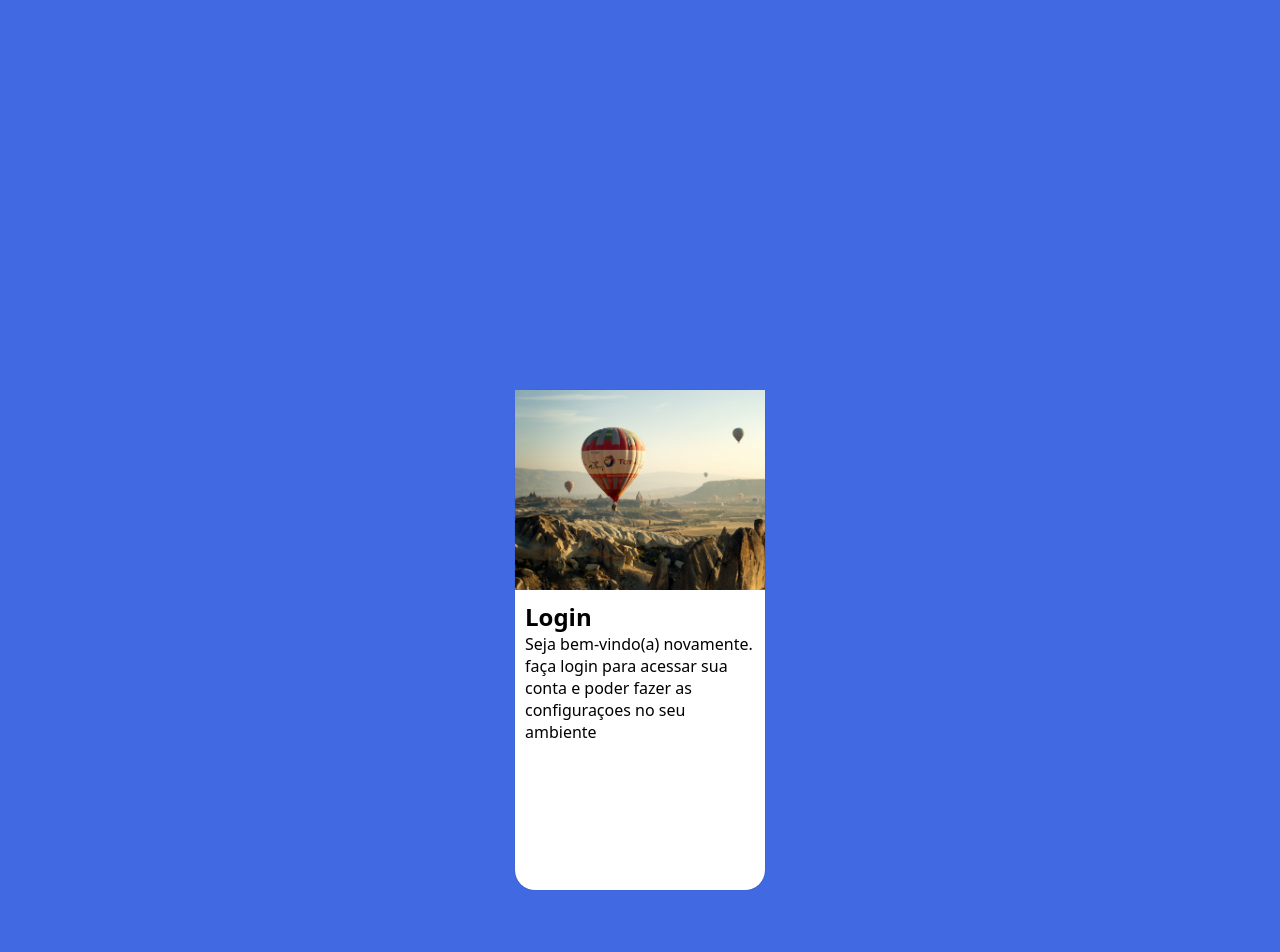
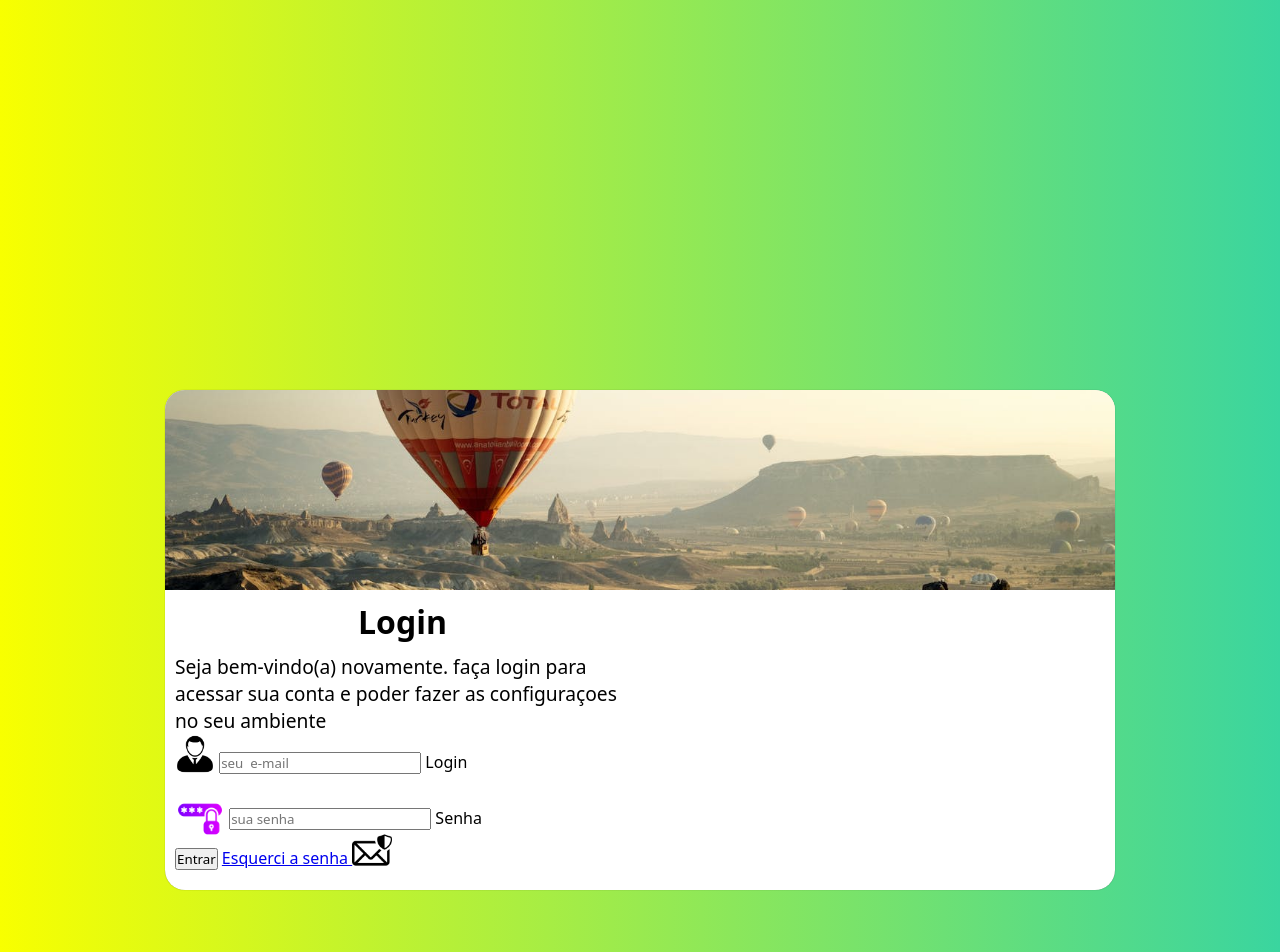
Before and after one commit to Franklin740/Projeto-Login, a plain HTML site: page index.html in a window 1280 px wide. Shown: the top 952 px of the page. Drawn offline with Linux system fonts and the light colour scheme.

Commit message:
pennutima atividade Modulo 4

```diff
--- a/index.html
+++ b/index.html
@@ -26,6 +26,52 @@
           fazer as configuraçoes no seu ambiente
         </p>
         <form action="login-php" method="post">
+          <div>
+
+            <i>
+              <img src="icon/pessoas.png"
+               alt=""
+               class="login">
+            </i>
+
+            <input type="email" name="login"
+            id="ilogin" placeholder="seu  e-mail"
+            autocomplete="email"
+            required
+            maxlength="30">
+
+            <label for="ilogin">Login</label>
+
+
+          </div>
+
+          <div class="Campo">
+            <i>
+              <img src="icon/senha.png"
+               alt=""
+               class="senha">
+            </i>
+
+            <input type="email" name="senha"
+            placeholder="sua senha" id="isenha"
+            autocomplete="current-password"
+            required
+            minlength="6" maxlength="12">
+
+            <Label for="isenha">Senha</Label>
+
+          </div>
+
+          <input type="submit" value="Entrar">
+
+          <a href="Esqueci.html">
+
+            Esquerci a senha
+            <img src="icon/secury.png"
+            alt=""
+            class="mail">
+
+          </a>
 
         </form>
       </div>
--- a/style/media-query.css
+++ b/style/media-query.css
@@ -35,7 +35,7 @@
 
    float: left;
    width: 30%;
-   height: 100%;
+   height: 70%;
 
   }
 
@@ -46,28 +46,40 @@
 
 }
 
-@media scren and (min-width: 992px) {
-  body{
-    background-image: linear-gradient(to top, var(--cor01) , var(--cor02));
+@media screen and (min-width: 992px) {
+  body, html{
+    background: linear-gradient(90deg, #f8ff00 0%, #3ad59f 100%);;
+
+
 
   }
 
   #login {
-    width:  990px;
+    width:  950px;
   }
 
-  #image{
-    float: left;
+  #login > #image{
+
+    float: right;
     width: 50%;
     height: 100%;
+
   }
 
   #login > #formulario {
 
-    float: right;
+    float: left;
     width: 50%;
 
   }
 
+  #formulario > h1 {
+    font-size: 2em;
+    text-align: center;
+    margin-bottom: 10px;
+  }
 
+  #formulario > p {
+     font-size: 1.2em;
+  }
 }
--- a/style/style.css
+++ b/style/style.css
@@ -26,9 +26,9 @@
 }
 
 body, html {
-  background-color: RoyalBlue  ;
-  height: 100vh;
-  width: 100vh;
+  background-image: url(../image/plano\ de\ fundo.jpg) ;
+  height: 100vw;
+  width: 100vw;
 }
 
 main{
@@ -64,11 +64,11 @@
   /*background-color: var(--cor02);*/
   background-image: url(../image/Balao.jpg) ;
   background-size: cover;
-  background-position: left bottom;
+  background-position: center center;
   height: 200px;
   display: block;
-  /*border-top-right-radius: 20px ;
-  border-top-left-radius: 20px;*/
+  border-top-right-radius: 20px ;
+  border-top-left-radius: 20px;
 
 
 }
@@ -78,3 +78,35 @@
 
 
 }
+
+#formulario > h1 {
+ text-align: center;
+ margin-bottom: 10px;
+}
+
+#formulario > p {
+  font-size: 0.8em;
+}
+
+.login {
+  width: 40px;
+  height: 40px;
+  vertical-align: bottom;
+}
+
+.senha {
+  width: 50px;
+  height: 50px;
+  position: relative;
+  top: 20px;
+}
+
+.mail {
+
+  width: 40px;
+  height: 40px;
+  vertical-align: bottom;
+
+
+
+}
```
Also changed, not shown: icon/mail-online.png (added), icon/pessoas.png (added), icon/secury.png (added), icon/senha.png (added), icon/urso1360x768.webp (added), image/plano de fundo.jpg (added).
